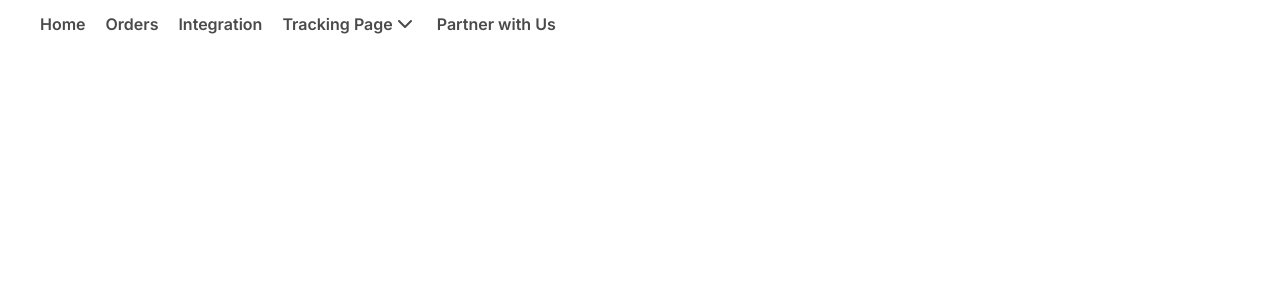
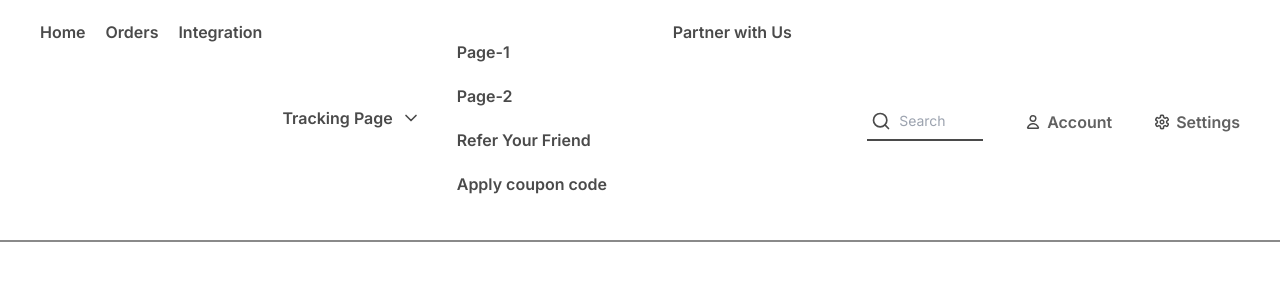
Before and after one commit to utkarshkushi/instasell-task, a Next.js app: page / in a window 1280 px wide. Shown: the top 300 px of the page. Built offline with nearby package versions, Linux system fonts and the light colour scheme.

Commit message:
added settings account section of navbar

```diff
--- a/src/app/_components/Navbar.tsx
+++ b/src/app/_components/Navbar.tsx
@@ -1,41 +1,70 @@
-import { ChevronDown } from 'lucide-react'
-import React from 'react'
+'use client'
+import { ChevronDown, Search } from 'lucide-react'
+import Image from 'next/image'
+import React, { useState } from 'react'
 
 type Props = {}
 
 const Navbar = (props: Props) => {
+    const [pagesOpen, setPagesOpen] = useState(false);
+
     return (
-        <div className='flex px-10 py-3'>
+        <div className='flex px-10 pt-5 pb-4 items-center justify-between border-b-2 border-[#8A8A8A]'>
 
             <div className='flex gap-5'>
-                <a className='group text-[#4A4A4A] transition-all duration-300 ease-in-out' href='#'>
+                <a className='group text-[#4A4A4A] transition-all cursor-pointer duration-300 ease-in-out' href='#'>
                     <span className='bg-left-bottom pb-2 font-inter font-semibold bg-gradient-to-r from-[#8051FF] to-[#8051FF] bg-[length:0%_3px] bg-no-repeat group-hover:bg-[length:50%_3px] transition-all duration-500 ease-out'>
                         Home
                     </span>
                 </a>
-                <a className='group text-[#4A4A4A] transition-all duration-300 ease-in-out' href='#'>
+                <a className='group text-[#4A4A4A] transition-all cursor-pointer duration-300 ease-in-out' href='#'>
                     <span className='bg-left-bottom pb-2 font-inter font-semibold bg-gradient-to-r from-[#8051FF] to-[#8051FF] bg-[length:0%_3px] bg-no-repeat group-hover:bg-[length:50%_3px] transition-all duration-500 ease-out'>
                         Orders
                     </span>
                 </a>
-                <a className='group text-[#4A4A4A] transition-all duration-300 ease-in-out' href='#'>
+                <a className='group text-[#4A4A4A] transition-all cursor-pointer duration-300 ease-in-out' href='#'>
                     <span className='bg-left-bottom pb-2 font-inter font-semibold bg-gradient-to-r from-[#8051FF] to-[#8051FF] bg-[length:0%_3px] bg-no-repeat group-hover:bg-[length:50%_3px] transition-all duration-500 ease-out'>
                         Integration
                     </span>
                 </a>
-                <a className='group text-[#4A4A4A] transition-all duration-300 ease-in-out' href='#'>
-                    <span className='bg-left-bottom pb-2 font-inter flex font-semibold bg-gradient-to-r from-[#8051FF] to-[#8051FF] bg-[length:0%_3px] bg-no-repeat group-hover:bg-[length:50%_3px] transition-all duration-500 ease-out'>
-                        Tracking Page <ChevronDown  color='#4A4A4A' />
+                <a className='group text-[#4A4A4A] transition-all cursor-pointer duration-300 ease-in-out' href='#'>
+                    <span onClick={() => setPagesOpen((prev) => !prev)} className='bg-left-bottom pb-2 font-inter flex items-center gap-2 font-semibold bg-gradient-to-r from-[#8051FF] to-[#8051FF] bg-[length:0%_3px] bg-no-repeat group-hover:bg-[length:50%_3px] transition-all duration-500 ease-out'>
+                        Tracking Page <ChevronDown size={20} color='#4A4A4A' />
+                        <div className='w-56 px-5 py-5'>
+                            <div className='flex flex-col gap-5'>
+                                <p className='text-md font-roboto cursor-pointer hover:text-[#4f2e90] hover:border-l-4 hover:border-[#4f2e90] pl-2 flex gap-2'> Page-1</p>
+                                <p className='text-md font-roboto cursor-pointer hover:text-[#4f2e90] hover:border-l-4 hover:border-[#4f2e90] pl-2 flex gap-2'> Page-2</p>
+                                <p className='text-md font-roboto cursor-pointer hover:text-[#4f2e90] hover:border-l-4 hover:border-[#4f2e90] pl-2 flex gap-2'> Refer Your Friend</p>
+                                <p className='text-md font-roboto cursor-pointer hover:text-[#4f2e90] hover:border-l-4 hover:border-[#4f2e90] pl-2 flex gap-2'> Apply coupon code</p>
+                            </div>
+                        </div>
                     </span>
                 </a>
-                <a className='group text-[#4A4A4A] transition-all duration-300 ease-in-out' href='#'>
+                <a className='group text-[#4A4A4A] transition-all cursor-pointer duration-300 ease-in-out' href='#'>
                     <span className='bg-left-bottom pb-2 font-inter font-semibold bg-gradient-to-r from-[#8051FF] to-[#8051FF] bg-[length:0%_3px] bg-no-repeat group-hover:bg-[length:50%_3px] transition-all duration-500 ease-out'>
                         Partner with Us
                     </span>
                 </a>
             </div>
 
-            <div>
+            <div className='flex justify-between items-center gap-10'>
+
+
+                <div className='flex border-b-2 border-[#4A4A4A] gap-2 px-1 py-2'>
+                    <Search className='w-5 h-5' color='#4A4A4A' />
+                    <input type="text" className='font-inter w-20 font-normal focus:outline-none flex-1 text-sm' placeholder='Search' />
+                </div>
+
+                <div className='flex items-center gap-1 justify-center cursor-pointer'>
+                    <Image src="/icons/person.png" width={20} height={20} alt='account-img' />
+                    <h1 className='text-md text-[#616161] font-inter font-semibold'>Account</h1>
+                </div>
+
+                <div className='flex items-center gap-1 justify-center cursor-pointer'>
+                    <Image src="/icons/settings.png" width={20} height={20} alt='account-img' />
+                    <h1 className='text-md text-[#616161] font-inter font-semibold'>Settings</h1>
+                </div>
+
 
             </div>
 
```
Also changed, not shown: public/icons/person.png (added), public/icons/settings.png (added).
